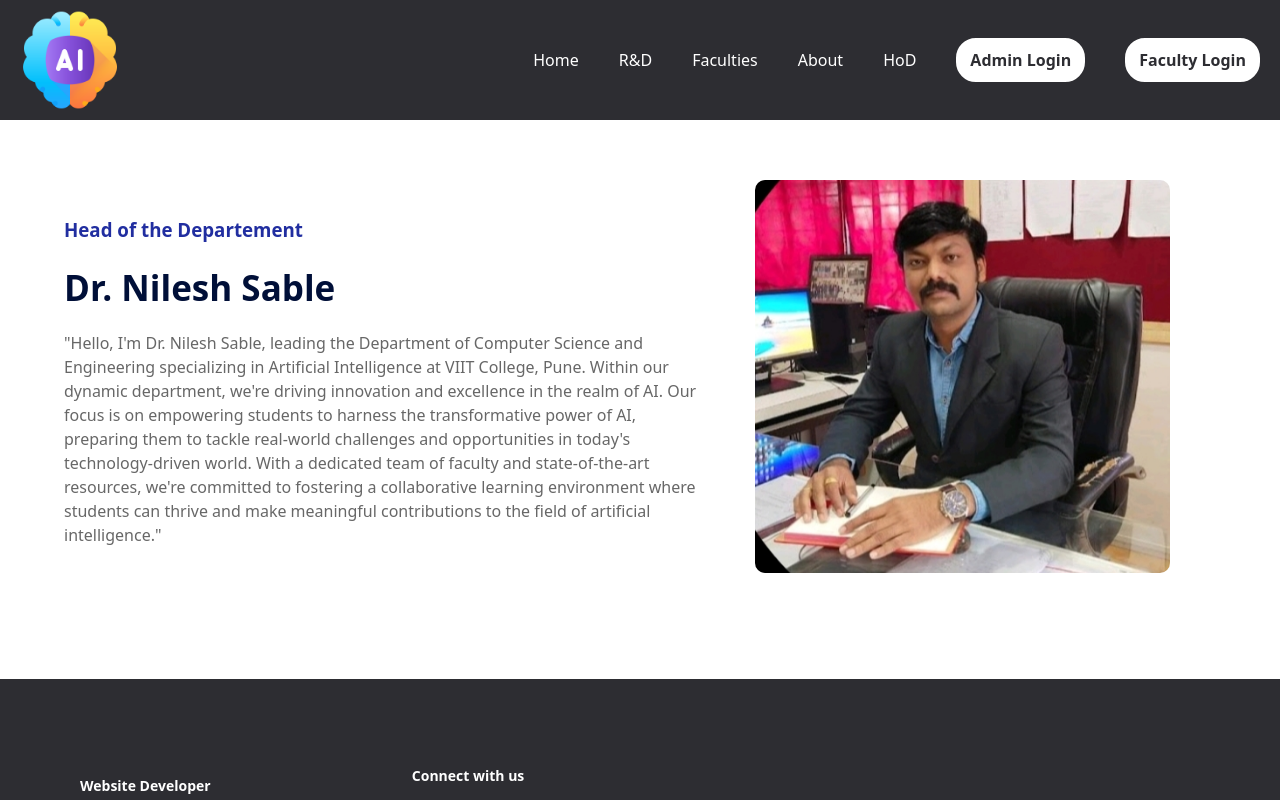
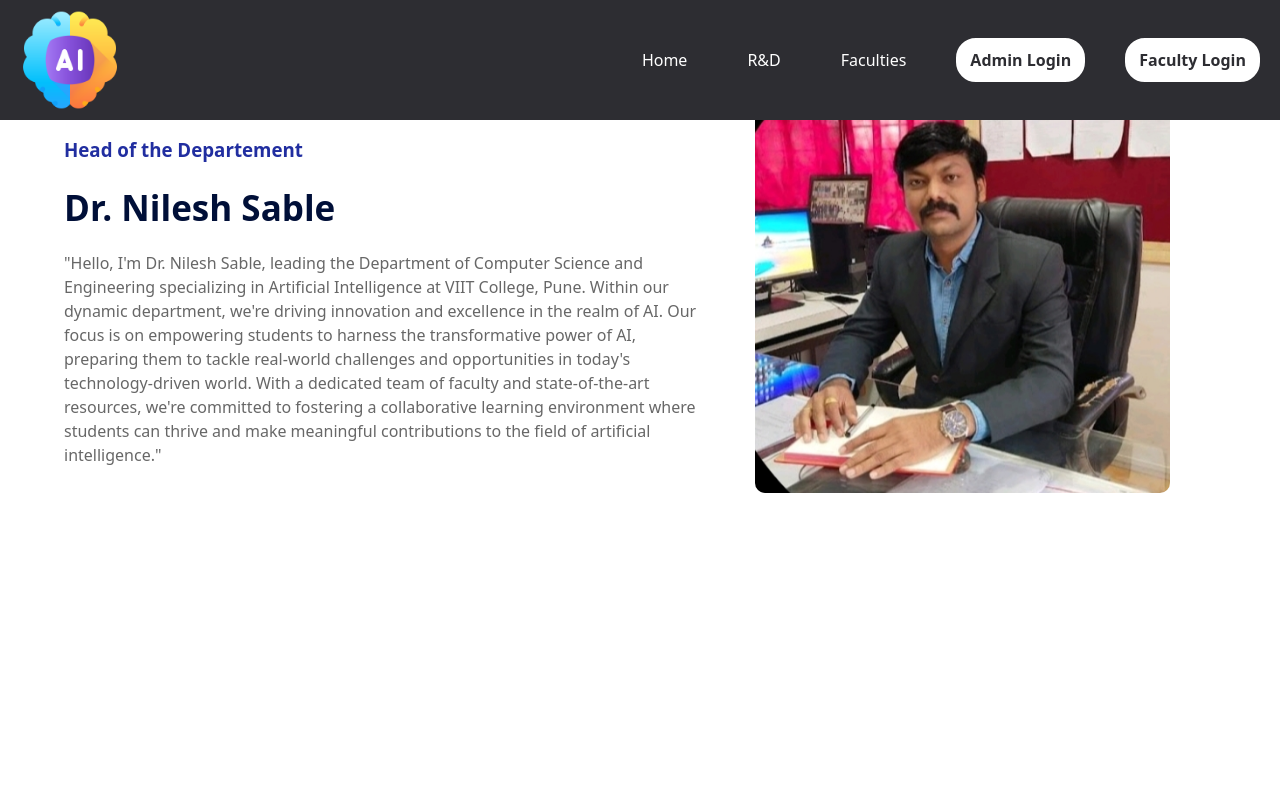
Before and after one commit to NSambhajiS/CSE-AI-website, a React (Vite) app in the folder frontend/: page /hod in a window 1280 px wide. Shown: the top 800 px of the page. Built offline with nearby package versions, Linux system fonts and the light colour scheme.

Commit message:
Home, hodintro,about on hompage now. Removed hodintro, about from navbar

```diff
--- a/frontend/src/App.jsx
+++ b/frontend/src/App.jsx
@@ -1,5 +1,6 @@
+// filepath: /krishna-project/frontend/krishna-frontend/src/App.jsx
 import React from 'react';
-import { BrowserRouter as Router, Route, Routes, useLocation } from 'react-router-dom';
+import { BrowserRouter as Router, Route, Routes } from 'react-router-dom';
 import HomePage from './pages/HomePage';
 import AdminPage from './pages/AdminPage';
 import FacultyPage from './pages/FacultyPage';
@@ -11,16 +12,10 @@ import ResearchDashboard from './components/Dashboard/ResearchDashboard';
 import About from './components/Home/About';
 import HODIntro from './components/Home/HODIntro';
 import Navbar from './components/Navbar/Navbar';
-import Footer from './components/Footer/Footer';
 
-function AppContent() {
-  const location = useLocation(); // Now useLocation() is inside a Router!
-
-  // Define paths where the footer should be visible
-  const showFooterPaths = ["/", "/about", "/hod"];
-  const showFooter = showFooterPaths.includes(location.pathname);
-
+function App() {
   return (
+    <Router>
       <div>
         <Navbar />
         <Routes>
@@ -35,15 +30,7 @@ function AppContent() {
           <Route path="/about" element={<About />} />
           <Route path="/hod" element={<HODIntro />} />
         </Routes>
-      {showFooter && <Footer />}
       </div>
-  );
-}
-
-function App() {
-  return (
-    <Router>
-      <AppContent /> {/* Now, AppContent is inside Router, so useLocation() works! */}
     </Router>
   );
 }
--- a/frontend/src/components/Home/About.css
+++ b/frontend/src/components/Home/About.css
@@ -1,10 +1,11 @@
-.about{
-    margin: 180px auto 100px;
+.about {
+    margin: 100px auto;
     display: flex;
     align-items: center;
     justify-content: space-between;
     width: 90%;
 }
+
 .about-left{
      flex-basis: 40%;
 }
--- a/frontend/src/components/Home/HODIntro.css
+++ b/frontend/src/components/Home/HODIntro.css
@@ -1,5 +1,5 @@
-.hodintro{
-    margin: 180px auto 100px;
+.hodintro {
+    margin: 100px auto;
     display: flex;
     align-items: center;
     justify-content: space-between;
--- a/frontend/src/pages/HomePage.css
+++ b/frontend/src/components/Home/Home.css
@@ -1,7 +1,7 @@
 .hero {
     width: 100%;
     min-height: 100vh;
-    background: linear-gradient(rgba(8,0,58,0.7),rgba(8,0,58,0.7)), url('../assets/hero.png');
+    background: linear-gradient(rgba(8,0,58,0.7),rgba(8,0,58,0.7)), url('../../assets/hero.png');
     background-size: cover;
     background-position: center;
     color: #fff;
--- /dev/null
+++ b/frontend/src/components/Home/Home.jsx
@@ -0,0 +1,36 @@
+import React, { useEffect } from "react";
+import "./Home.css";
+
+const HomePage = () => {
+  useEffect(() => {
+    const handleScroll = () => {
+      const navbar = document.querySelector(".navbar");
+      if (window.scrollY > 50) {
+        navbar.classList.add("scrolled");
+      } else {
+        navbar.classList.remove("scrolled");
+      }
+    };
+
+    window.addEventListener("scroll", handleScroll);
+    return () => {
+      window.removeEventListener("scroll", handleScroll);
+    };
+  }, []);
+
+  return (
+    <div className="hero container">
+      <div className="hero-text">
+        <h2>
+          Faculty Research & Development Data of CSE(AI) Department of BRACT's VIIT, Pune.
+        </h2>
+        <p>
+          Our highly educated, skilled, and experienced faculties are always here
+          to help you!
+        </p>
+      </div>
+    </div>
+  );
+};
+
+export default HomePage;
--- a/frontend/src/components/Navbar/Navbar.css
+++ b/frontend/src/components/Navbar/Navbar.css
@@ -78,6 +78,18 @@
     color: white;
     border-color: #e76f51;
 }
+/* Ensure only login buttons have button styling */
+.nav-links li a:not(.btn) {
+    text-decoration: none;
+    color: white;
+    font-size: 16px;
+    transition: 0.3s ease-in-out;
+    padding: 5px 10px;
+}
+
+.nav-links li a:not(.btn):hover {
+    color: #f4a261;
+}
 
 /* Mobile Menu */
 .menu-icon {
--- a/frontend/src/components/Navbar/Navbar.jsx
+++ b/frontend/src/components/Navbar/Navbar.jsx
@@ -34,8 +34,6 @@ function Navbar() {
         <li><Link to="/" onClick={() => setMobileMenu(false)}>Home</Link></li>
         <li><Link to="/research" onClick={() => setMobileMenu(false)}>R&D</Link></li>
         <li><Link to="/faculties" onClick={() => setMobileMenu(false)}>Faculties</Link></li>
-        <li><Link to="/about" onClick={() => setMobileMenu(false)}>About</Link></li>
-        <li><Link to="/hod" onClick={() => setMobileMenu(false)}>HoD</Link></li>
         <li><Link to="/admin" onClick={() => setMobileMenu(false)} className="btn">Admin Login</Link></li>
         <li><Link to="/faculty" onClick={() => setMobileMenu(false)} className="btn">Faculty Login</Link></li>
       </ul>
--- a/frontend/src/pages/HomePage.jsx
+++ b/frontend/src/pages/HomePage.jsx
@@ -1,36 +1,20 @@
-import React, { useEffect } from "react";
-import "./HomePage.css";
+// filepath: /krishna-project/frontend/krishna-frontend/src/pages/FacultyPage.jsx
+import React from 'react';
+import Home from '../components/Home/Home';
+import About from '../components/Home/About';
+import HODIntro from '../components/Home/HODIntro';
+import Footer from '../components/Footer/Footer';
 
-const HomePage = () => {
-  useEffect(() => {
-    const handleScroll = () => {
-      const navbar = document.querySelector(".navbar");
-      if (window.scrollY > 50) {
-        navbar.classList.add("scrolled");
-      } else {
-        navbar.classList.remove("scrolled");
-      }
-    };
 
-    window.addEventListener("scroll", handleScroll);
-    return () => {
-      window.removeEventListener("scroll", handleScroll);
-    };
-  }, []);
-
+function HomePage() {
   return (
-    <div className="hero container">
-      <div className="hero-text">
-        <h2>
-          Faculty Research & Development Data of CSE(AI) Department of BRACT's VIIT, Pune.
-        </h2>
-        <p>
-          Our highly educated, skilled, and experienced faculties are always here
-          to help you!
-        </p>
-      </div>
+    <div>
+      <Home />
+      <About />
+      <HODIntro />
+      <Footer />
     </div>
   );
-};
+}
 
 export default HomePage;
```
Lines whose indentation alone changed are shown as unchanged.
